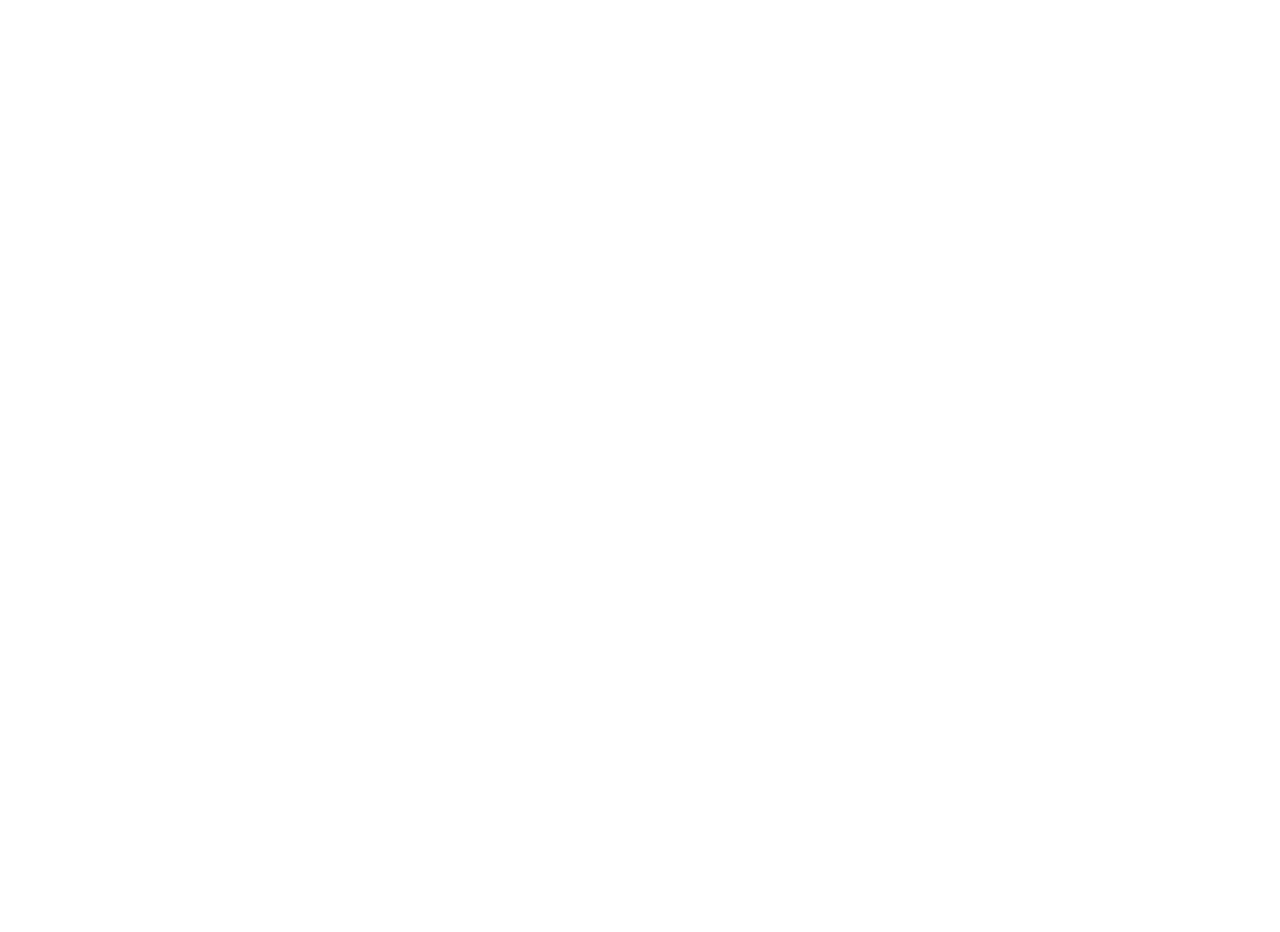
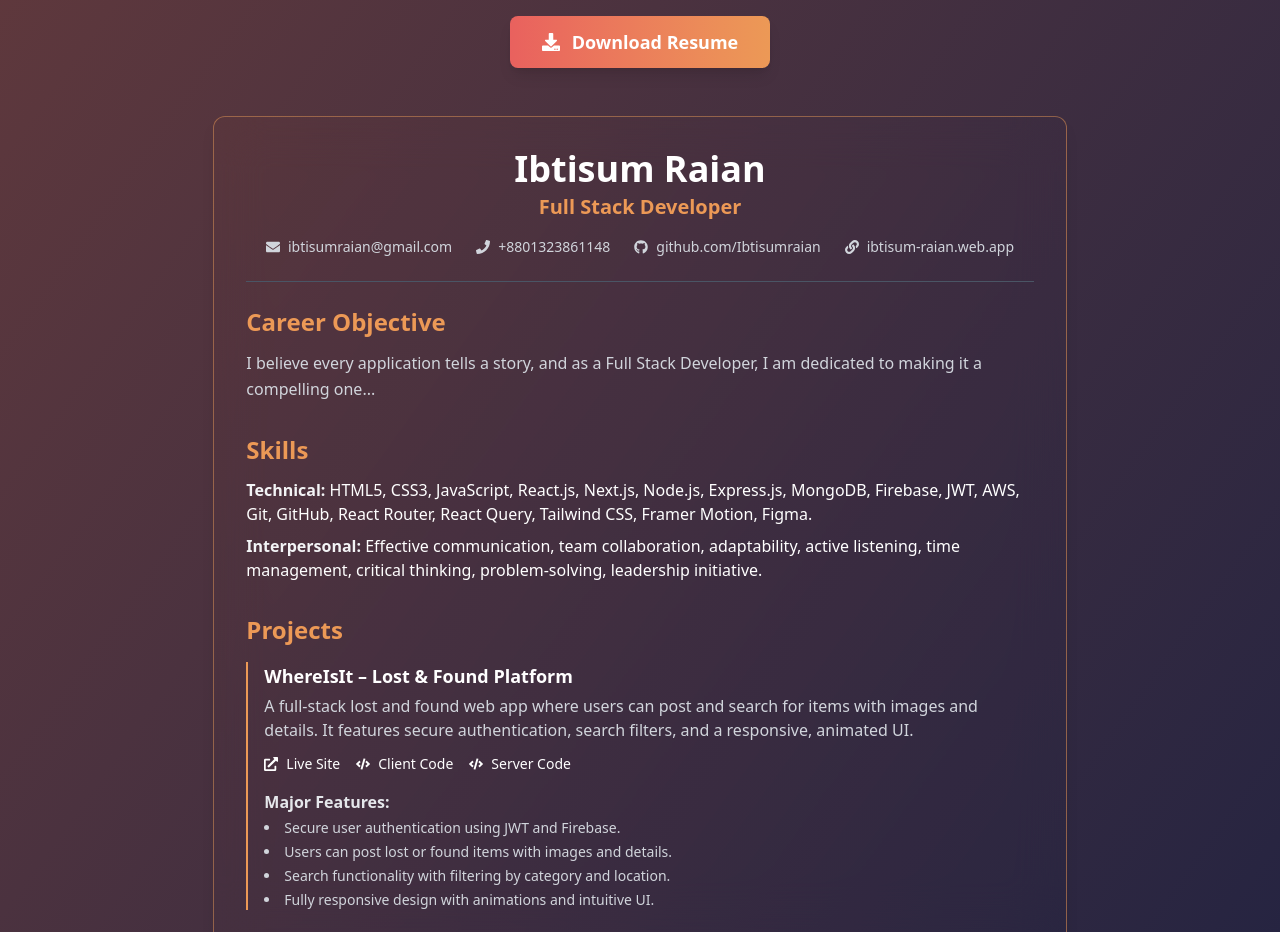
Before and after one commit to Ibtisumraian/ibtisum-raian, a React (Vite) app: page /Resume in a window 1280 px wide. Before the commit this address had no page. Shown: the part 168-1100 px from the top of the page. Before the commit the page ends 800 px from the top, so only its background shows below. Built offline with nearby package versions, Linux system fonts and the light colour scheme.

Commit message:
:added resume page

```diff
--- /dev/null
+++ b/src/Pages/Home/Home.jsx
@@ -0,0 +1,30 @@
+import React from 'react';
+import Hero from '../../Hero/Hero';
+import AboutMe from '../../AboutMe/AboutMe';
+import Skills from '../../Skills/Skills';
+import Projects from '../../Projects/Projects';
+import Contact from '../../Contact/Contact';
+
+const Home = () => {
+    return (
+        <div>
+            <div id='hero'>
+                <Hero/>
+            </div>
+            <div id='aboutMe'>
+                <AboutMe/>
+            </div>
+            <div id='mySkills'>
+                <Skills/>
+            </div>
+            <div id='projects'>
+                <Projects/>
+            </div>
+            <div id='contact'>
+                <Contact/>
+            </div>
+        </div>
+    );
+};
+
+export default Home;
--- /dev/null
+++ b/src/Pages/Resume/Resume.jsx
@@ -0,0 +1,154 @@
+import React from 'react';
+import { Link } from 'react-router';
+import { motion } from 'framer-motion';
+import {
+  FaDownload, FaGithub, FaLink, FaEnvelope, FaPhone, FaExternalLinkAlt, FaCode, FaHome
+} from 'react-icons/fa';
+
+// Main Resume Component
+const Resume = () => {
+  // Path to the resume file in the `public` folder
+  const resumeUrl = '/ibtisum_raian_resume.pdf';
+
+  const projects = [
+    {
+      name: 'WhereIsIt – Lost & Found Platform',
+      description: 'A full-stack lost and found web app where users can post and search for items with images and details. It features secure authentication, search filters, and a responsive, animated UI.',
+      features: [
+        'Secure user authentication using JWT and Firebase.',
+        'Users can post lost or found items with images and details.',
+        'Search functionality with filtering by category and location.',
+        'Fully responsive design with animations and intuitive UI.'
+      ],
+      liveSite: 'https://whereisit-app.web.app/',
+      clientCode: 'https://github.com/Ibtisumraian/whereisit',
+      serverCode: 'https://github.com/ibtisumraian/whereisit-server'
+    },
+    {
+      name: 'Recipe Book App',
+      description: 'A modern web app that lets users explore, create, and manage recipes with secure authentication and an interactive UI. It offers advanced filtering, personalized experiences, and a responsive design.',
+      features: [
+        'User authentication with Firebase (register, login, logout).',
+        'Add, edit, delete, and like recipes (CRUD operations).',
+        'Real-time filtering and search functionality.',
+        'Dark/light mode toggle and interactive UI using Lottie React.'
+      ],
+      liveSite: 'https://recipe-book-bff32.web.app/',
+      clientCode: 'https://github.com/Ibtisumraian/recipe-book',
+      serverCode: 'https://github.com/ibtisumraian/recipe-book-server'
+    }
+  ];
+
+  return (
+    <motion.section
+      // Added `relative` for positioning child elements
+      className="relative w-11/12 lg:w-4/5 xl:w-2/3 mx-auto py-20 text-white"
+      initial={{ opacity: 0, y: 50 }}
+      whileInView={{ opacity: 1, y: 0 }}
+      transition={{ duration: 0.6 }}
+      viewport={{ once: true }}
+    >
+      {/* --- Back to Home Button (Top Left) --- */}
+      <Link to="/" className="absolute top-8 left-0 sm:left-4 md:left-0">
+          <motion.button
+              className="flex items-center gap-2 bg-[#ec9956]/10 border border-[#ec9956]/50 text-white font-semibold text-sm py-2 px-4 rounded-lg shadow-lg backdrop-blur-sm hover:bg-[#ec9956]/20 transition-colors duration-300"
+              whileHover={{ scale: 1.05 }}
+              transition={{ type: 'spring', stiffness: 400 }}
+          >
+              <FaHome />
+              <span>Home</span>
+          </motion.button>
+      </Link>
+
+      <div className="text-center mb-12 pt-8"> {/* Added pt-8 to give space for the home button */}
+        <h2 className="text-3xl sm:text-5xl font-bold mb-6">My Resume</h2>
+        <motion.a
+          href={resumeUrl}
+          download="Ibtisum_Raian_Resume.pdf"
+          className="inline-block bg-gradient-to-r from-[#e9615e] to-[#ec9956] text-white font-bold text-lg py-3 px-8 rounded-lg shadow-lg hover:scale-105 transition-transform duration-300"
+          whileHover={{ scale: 1.05 }}
+          transition={{ type: 'spring', stiffness: 300 }}
+        >
+          <div className="flex items-center gap-3">
+            <FaDownload />
+            <span>Download Resume</span>
+          </div>
+        </motion.a>
+      </div>
+
+      {/* Resume Content Box */}
+      <div className="bg-gradient-to-br from-[#62393c]/30 to-[#181e41]/30 p-6 sm:p-8 rounded-xl backdrop-blur-xl border border-[#ec9956]/50 shadow-lg">
+        <header className="text-center border-b border-gray-600 pb-6 mb-6">
+            <h1 className="text-4xl font-bold">Ibtisum Raian</h1>
+            <p className="text-xl text-[#ec9956] font-semibold mt-1">Full Stack Developer</p>
+             <div className="flex justify-center flex-wrap gap-x-6 gap-y-2 mt-4 text-sm text-gray-300">
+                <a href="mailto:ibtisumraian@gmail.com" className="flex items-center gap-2 hover:text-[#ec9956] transition-colors"><FaEnvelope /> ibtisumraian@gmail.com</a>
+                <span className="flex items-center gap-2"><FaPhone /> +8801323861148</span>
+                 <a href="https://github.com/Ibtisumraian" target="_blank" rel="noopener noreferrer" className="flex items-center gap-2 hover:text-[#ec9956] transition-colors"><FaGithub /> github.com/Ibtisumraian</a>
+                <a href="https://ibtisum-raian.web.app/" target="_blank" rel="noopener noreferrer" className="flex items-center gap-2 hover:text-[#ec9956] transition-colors"><FaLink /> ibtisum-raian.web.app</a>
+             </div>
+        </header>
+
+        <main className="space-y-8">
+            {/* Career Objective */}
+            <div>
+                <h3 className="text-2xl font-bold text-[#ec9956] mb-3">Career Objective</h3>
+                <p className="text-gray-300 leading-relaxed">
+                    I believe every application tells a story, and as a Full Stack Developer, I am dedicated to making it a compelling one...
+                </p>
+            </div>
+
+            {/* Skills, Projects, Education, etc. remain the same... */}
+            {/* Skills */}
+            <div>
+                <h3 className="text-2xl font-bold text-[#ec9956] mb-3">Skills</h3>
+                <div className='space-y-2'>
+                    <p><strong className="font-semibold text-gray-100">Technical:</strong> HTML5, CSS3, JavaScript, React.js, Next.js, Node.js, Express.js, MongoDB, Firebase, JWT, AWS, Git, GitHub, React Router, React Query, Tailwind CSS, Framer Motion, Figma.</p>
+                    <p><strong className="font-semibold text-gray-100">Interpersonal:</strong> Effective communication, team collaboration, adaptability, active listening, time management, critical thinking, problem-solving, leadership initiative.</p>
+                </div>
+            </div>
+
+            {/* Projects */}
+            <div>
+                <h3 className="text-2xl font-bold text-[#ec9956] mb-4">Projects</h3>
+                <div className="space-y-8">
+                  {projects.map((project, index) => (
+                    <div key={index} className="border-l-2 border-[#ec9956] pl-4">
+                      <h4 className="text-lg font-bold">{project.name}</h4>
+                      <p className="text-gray-300 mt-1 mb-3">{project.description}</p>
+                      <div className="flex flex-wrap gap-4 mb-4">
+                        <a href={project.liveSite} target="_blank" rel="noopener noreferrer" className="flex items-center gap-2 text-sm hover:text-[#ec9956] transition-colors"><FaExternalLinkAlt /> Live Site</a>
+                        <a href={project.clientCode} target="_blank" rel="noopener noreferrer" className="flex items-center gap-2 text-sm hover:text-[#ec9956] transition-colors"><FaCode /> Client Code</a>
+                        <a href={project.serverCode} target="_blank" rel="noopener noreferrer" className="flex items-center gap-2 text-sm hover:text-[#ec9956] transition-colors"><FaCode /> Server Code</a>
+                      </div>
+                      <h5 className="font-semibold text-gray-200">Major Features:</h5>
+                      <ul className="list-disc list-inside text-gray-300 space-y-1 mt-1 text-sm">
+                        {project.features.map((feature, idx) => <li key={idx}>{feature}</li>)}
+                      </ul>
+                    </div>
+                  ))}
+                </div>
+            </div>
+
+            {/* Education & Languages */}
+            <div className="grid md:grid-cols-2 gap-8 pt-4">
+                <div>
+                    <h3 className="text-2xl font-bold text-[#ec9956] mb-3">Education</h3>
+                    <p className="font-bold">Bachelor’s Degree, English Language and Literature</p>
+                    <p className="text-gray-300">National University | Bangladesh</p>
+                    <p className="text-gray-400 text-sm">2024 – Present</p>
+                </div>
+                <div>
+                    <h3 className="text-2xl font-bold text-[#ec9956] mb-3">Languages</h3>
+                    <p><strong className="font-semibold text-gray-100">Bengali:</strong> Native proficiency</p>
+                    <p><strong className="font-semibold text-gray-100">English:</strong> Professional working proficiency</p>
+                </div>
+            </div>
+        </main>
+      </div>
+
+    </motion.section>
+  );
+};
+
+export default Resume;
--- a/src/components/Routes/Root.jsx
+++ b/src/components/Routes/Root.jsx
@@ -1,12 +1,15 @@
 import React from 'react';
 import Navbar from '../Navbar/Navbar';
-import { Outlet } from 'react-router';
+import { Outlet, useLocation } from 'react-router';
 import Footer from '../Footer/Footer';
 
 const Root = () => {
+  const loc = useLocation()
+  console.log(loc);
+
   return (
     <div className="min-h-screen bg-gradient-to-br from-[#62393c]  to-[#181e41]">
-      <Navbar />
+      {loc.pathname === '/Resume' ? ' ' : <Navbar />}
       <Outlet />
       <Footer/>
     </div>
--- a/src/components/Routes/Routes.jsx
+++ b/src/components/Routes/Routes.jsx
@@ -1,6 +1,7 @@
 import { createBrowserRouter } from "react-router";
 import Root from "./Root";
 import Home from "../Pages/Home/Home";
+import Resume from "../../Pages/Resume/Resume";
 // import ProjectDetails from "../Pages/ProjectDetails/ProjectDetails";
 
 export const router = createBrowserRouter([
@@ -12,10 +13,10 @@
         index: true,
         Component: Home
       },
-      // {
-      //   path: '/ProjectDetails/:id',
-      //   Component: ProjectDetails
-      // }
+      {
+        path: '/Resume',
+        Component: Resume
+      }
     ]
   },
 ]);
```
Also changed, not shown: src/components/Hero/Hero.jsx (+7 -3 lines), 1 other file (tests, documents, lock files or other folders).
